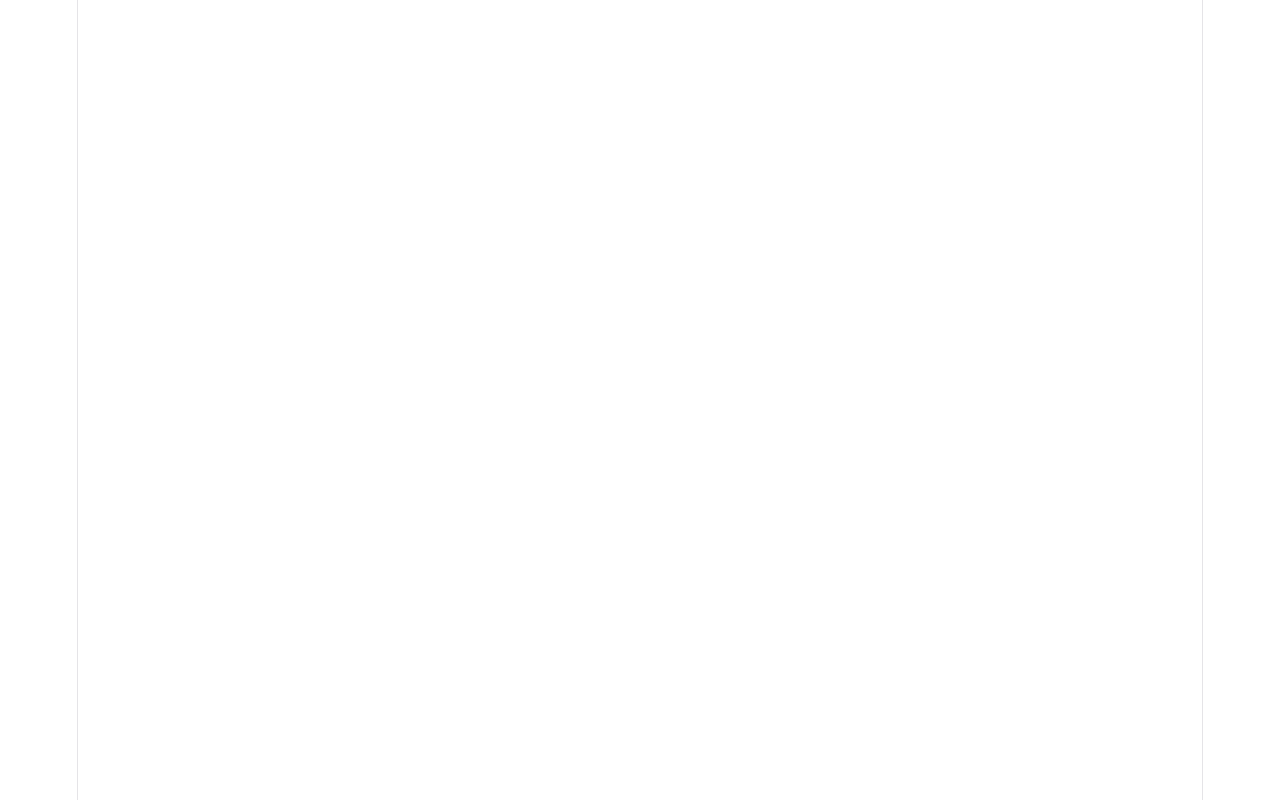
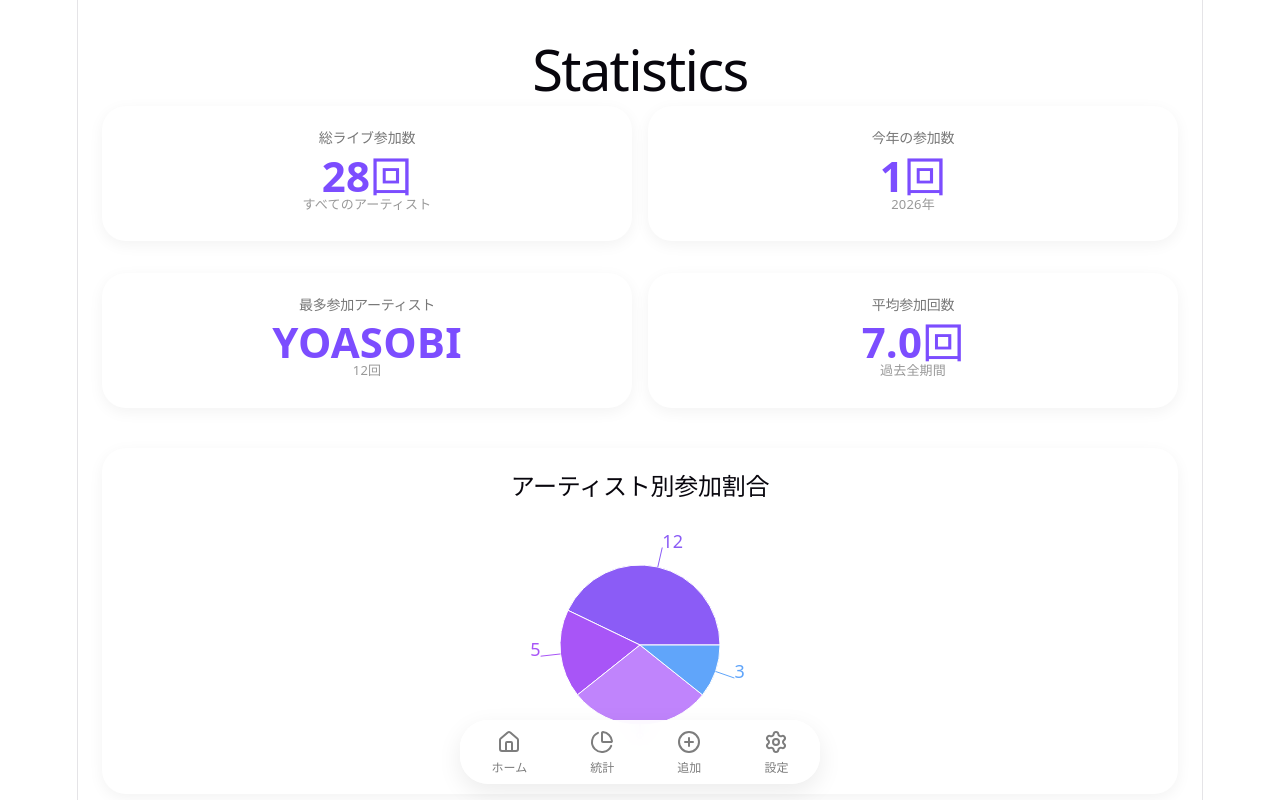
Before and after one commit to tomokitakahama/LiveCloud, a React (Vite) app: page /stats in a window 1280 px wide. Before the commit this address had no page. Shown: the top 800 px of the page. Built offline with nearby package versions, Linux system fonts and the light colour scheme.

Commit message:
統計画面作成

```diff
--- a/package.json
+++ b/package.json
@@ -18,7 +18,7 @@
     "react-dom": "^19.2.6",
     "react-icons": "^5.6.0",
     "react-router-dom": "^7.17.0",
-    "recharts": "^3.8.1",
+    "recharts": "^3.9.0",
     "vite-plugin-pwa": "^1.3.0",
     "zustand": "^5.0.14"
   },
--- a/src/App.tsx
+++ b/src/App.tsx
@@ -1,4 +1,5 @@
 import type { Artist } from "./types/artist";
+import Stats from "./pages/Stats/Stats";
 import { useState, useEffect } from "react";
 import { BrowserRouter, Routes, Route } from "react-router-dom";
 
@@ -112,6 +113,15 @@
           }
         />
 
+        <Route
+  path="/stats"
+  element={
+    <Stats
+      artists={artists}
+    />
+  }
+/>
+
       </Routes>
 
     </BrowserRouter>
--- a/src/components/BottomNavigation/BottomNavigation.tsx
+++ b/src/components/BottomNavigation/BottomNavigation.tsx
@@ -1,3 +1,4 @@
+import { useNavigate } from "react-router-dom";
 import styles from "./BottomNavigation.module.css";
 import {
   House,
@@ -7,19 +8,32 @@
 } from "lucide-react";
 
 const BottomNavigation = () => {
+
+  const navigate = useNavigate();
+
   return (
     <nav className={styles.navigation}>
-      <button className={styles.navItem}>
+
+      <button
+        className={styles.navItem}
+        onClick={() => navigate("/")}
+      >
         <House size={24} />
         <span>ホーム</span>
       </button>
 
-      <button className={styles.navItem}>
+      <button
+        className={styles.navItem}
+        onClick={() => navigate("/stats")}
+      >
         <ChartPie size={24} />
         <span>統計</span>
       </button>
 
-      <button className={styles.navItem}>
+      <button
+        className={styles.navItem}
+        onClick={() => navigate("/add-artist")}
+      >
         <CirclePlus size={24} />
         <span>追加</span>
       </button>
@@ -28,6 +42,7 @@
         <Settings size={24} />
         <span>設定</span>
       </button>
+
     </nav>
   );
 };
--- /dev/null
+++ b/src/pages/Stats/Stats.css
@@ -0,0 +1,77 @@
+.statsContainer {
+  padding: 24px;
+}
+
+.statsContainer h1 {
+  margin-bottom: 24px;
+}
+
+.statsCard {
+  background: white;
+  border-radius: 16px;
+  padding: 24px;
+  margin-bottom: 16px;
+  box-shadow: 0 2px 10px rgba(0,0,0,0.08);
+}
+
+.statsCard h2 {
+  font-size: 16px;
+  color: #666;
+  margin-bottom: 12px;
+}
+
+.statsCard p {
+  font-size: 32px;
+  font-weight: bold;
+}
+
+.statsCard span {
+  color: #666;
+}
+
+.summaryGrid {
+  display: grid;
+  grid-template-columns: 1fr 1fr;
+  gap: 16px;
+}
+
+.statsCard {
+  background: white;
+  border-radius: 24px;
+  padding: 24px;
+  box-shadow: 0 4px 15px rgba(0,0,0,0.05);
+}
+
+.statsCard h2 {
+  font-size: 14px;
+  color: #777;
+  margin-bottom: 16px;
+}
+
+.statsCard p {
+  font-size: 42px;
+  font-weight: bold;
+  color: #7c4dff;
+}
+
+.statsCard span {
+  color: #999;
+  font-size: 13px;
+}
+
+.chartCard {
+  background: white;
+  margin-top: 24px;
+  border-radius: 24px;
+  padding: 24px;
+  box-shadow: 0 4px 15px rgba(0,0,0,0.05);
+}
+
+.chartCard h2 {
+  margin-bottom: 20px;
+}
+
+.pieChartArea {
+  width: 100%;
+  height: 250px;
+}
--- /dev/null
+++ b/src/pages/Stats/Stats.tsx
@@ -0,0 +1,258 @@
+import "./Stats.css";
+import BottomNavigation from "../../components/BottomNavigation/BottomNavigation";
+import {
+  PieChart,
+  Pie,
+  Cell,
+  ResponsiveContainer,
+  BarChart,
+  Bar,
+  XAxis,
+  YAxis,
+  Tooltip,
+  LineChart,
+  Line,
+} from "recharts";
+
+type StatsProps = {
+  artists: any[];
+};
+
+const Stats = ({
+  artists,
+}: StatsProps) => {
+
+  const totalArtists =
+    artists.length;
+
+  const totalLives =
+    artists.reduce(
+      (sum, artist) =>
+        sum + artist.liveCount,
+      0
+    );
+
+  const topArtist =
+    artists.reduce((prev, current) => {
+
+      return prev.liveCount >
+        current.liveCount
+        ? prev
+        : current;
+    });
+
+    const currentYear =
+  new Date().getFullYear();
+
+const thisYearLives = artists.reduce(
+  (sum, artist) => {
+
+    const count =
+      artist.lives.filter((live: any) =>
+
+        new Date(live.date).getFullYear() ===
+        currentYear
+
+      ).length;
+
+    return sum + count;
+
+  },
+  0
+);
+
+const averageLives =
+  artists.length > 0
+    ? (totalLives / artists.length).toFixed(1)
+    : "0";
+
+    const pieData = artists.map((artist) => ({
+  name: artist.name,
+  value: artist.liveCount,
+}));
+
+const COLORS = [
+  "#8B5CF6",
+  "#A855F7",
+  "#C084FC",
+  "#60A5FA",
+  "#F9A8D4",
+  "#CBD5E1",
+];
+
+const yearlyData = [
+  { year: "2022", count: 3 },
+  { year: "2023", count: 5 },
+  { year: "2024", count: 7 },
+  { year: "2025", count: 7 },
+  { year: "2026", count: totalLives },
+];
+
+const monthlyData = [
+  { month: "1月", count: 0 },
+  { month: "2月", count: 1 },
+  { month: "3月", count: 1 },
+  { month: "4月", count: 2 },
+  { month: "5月", count: 3 },
+  { month: "6月", count: 1 },
+];
+
+  return (
+    <div className="statsContainer">
+
+      <h1>Statistics</h1>
+
+      <div className="summaryGrid">
+
+  <div className="statsCard">
+
+    <h2>総ライブ参加数</h2>
+
+    <p>{totalLives}回</p>
+
+    <span>すべてのアーティスト</span>
+
+  </div>
+
+  <div className="statsCard">
+
+    <h2>今年の参加数</h2>
+
+    <p>{thisYearLives}回</p>
+
+    <span>{currentYear}年</span>
+
+  </div>
+
+  <div className="statsCard">
+
+    <h2>最多参加アーティスト</h2>
+
+    <p>{topArtist?.name}</p>
+
+    <span>{topArtist?.liveCount}回</span>
+
+  </div>
+
+  <div className="statsCard">
+
+    <h2>平均参加回数</h2>
+
+    <p>{averageLives}回</p>
+
+    <span>過去全期間</span>
+
+  </div>
+
+</div>
+
+<div className="chartCard">
+
+  <h2>アーティスト別参加割合</h2>
+
+  <div className="pieChartArea">
+
+    <ResponsiveContainer
+      width="100%"
+      height={250}
+    >
+
+      <PieChart>
+
+        <Pie
+          data={pieData}
+          dataKey="value"
+          nameKey="name"
+          cx="50%"
+          cy="50%"
+          outerRadius={80}
+          label
+        >
+
+          {pieData.map((entry, index) => (
+
+            <Cell
+              key={index}
+              fill={
+                COLORS[index % COLORS.length]
+              }
+            />
+
+          ))}
+
+        </Pie>
+
+      </PieChart>
+
+    </ResponsiveContainer>
+
+  </div>
+
+</div>
+
+<div className="chartCard">
+
+  <h2>年別参加回数の推移</h2>
+
+  <ResponsiveContainer
+    width="100%"
+    height={250}
+  >
+
+    <BarChart data={yearlyData}>
+
+      <XAxis dataKey="year" />
+
+      <YAxis />
+
+      <Tooltip />
+
+      <Bar
+        dataKey="count"
+        radius={[8, 8, 0, 0]}
+        fill="#8B5CF6"
+      />
+
+    </BarChart>
+
+  </ResponsiveContainer>
+
+</div>
+
+<div className="chartCard">
+
+  <h2>月別参加回数（2026年）</h2>
+
+  <ResponsiveContainer
+    width="100%"
+    height={250}
+  >
+
+    <LineChart data={monthlyData}>
+
+      <XAxis dataKey="month" />
+
+      <YAxis />
+
+      <Tooltip />
+
+      <Line
+        type="monotone"
+        dataKey="count"
+        stroke="#8B5CF6"
+        strokeWidth={3}
+      />
+
+    </LineChart>
+
+  </ResponsiveContainer>
+
+</div>
+
+      <BottomNavigation />
+
+    </div>
+  );
+};
+
+export default Stats;
```
Also changed, not shown: 1 other file (tests, documents, lock files or other folders).
